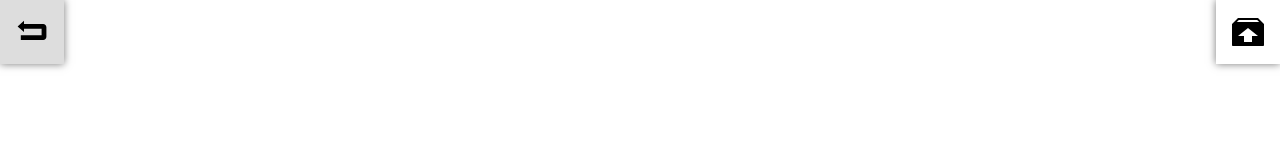
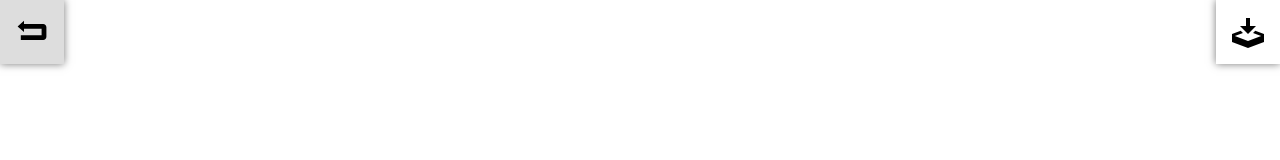
Before and after one commit to Kiterai/ComicSeeder, a Vue app in the folder frontend/: page /works in a window 1280 px wide. Shown: the top 160 px of the page. Built offline with nearby package versions, Linux system fonts and the light colour scheme.

Commit message:
アイコン変更

```diff
--- a/frontend/src/components/icons/IconExport.vue
+++ b/frontend/src/components/icons/IconExport.vue
@@ -1,12 +1,7 @@
 <template>
-  <svg
-    xmlns="http://www.w3.org/2000/svg"
-    width="32"
-    height="32"
-    fill="currentColor"
-  >
+  <svg xmlns="http://www.w3.org/2000/svg" width="32" height="32" fill="currentColor">
     <path
-      d="M26 2h-20l-6 6v21c0 0.552 0.448 1 1 1h30c0.552 0 1-0.448 1-1v-21l-6-6zM20 20v6h-8v-6h-6l10-8 10 8h-6zM4.828 6l2-2h18.343l2 2h-22.343z"
+      d="M16 18l8-8h-6v-8h-4v8h-6zM23.273 14.727l-2.242 2.242 8.128 3.031-13.158 4.907-13.158-4.907 8.127-3.031-2.242-2.242-8.727 3.273v8l16 6 16-6v-8z"
     ></path>
   </svg>
 </template>
```
